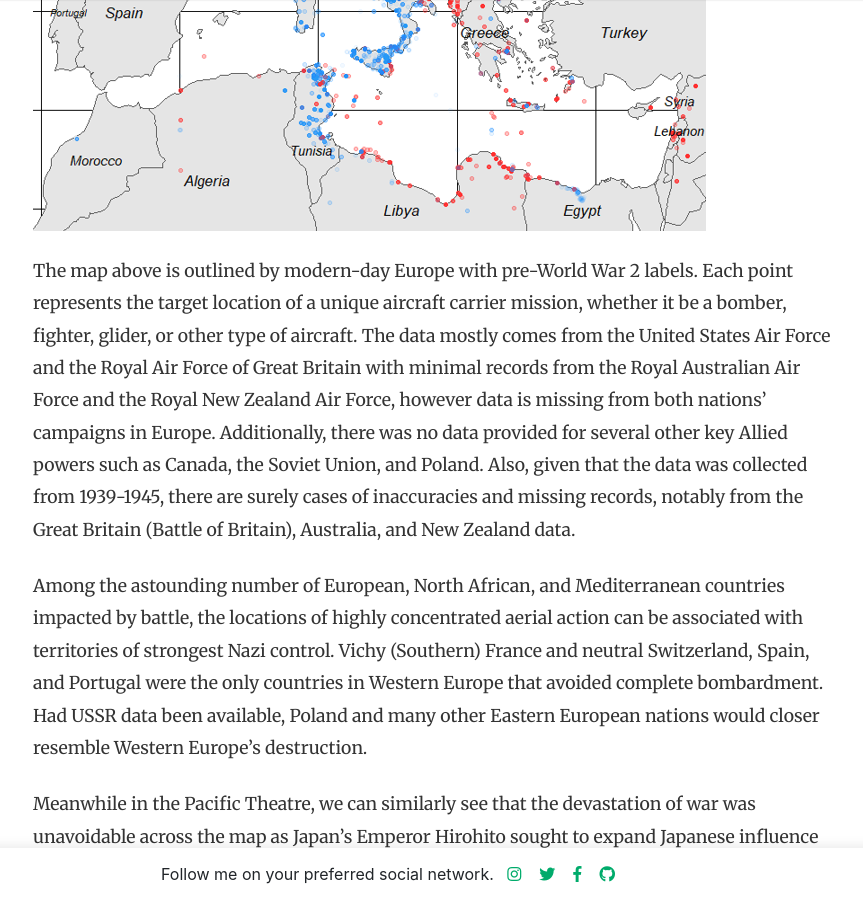
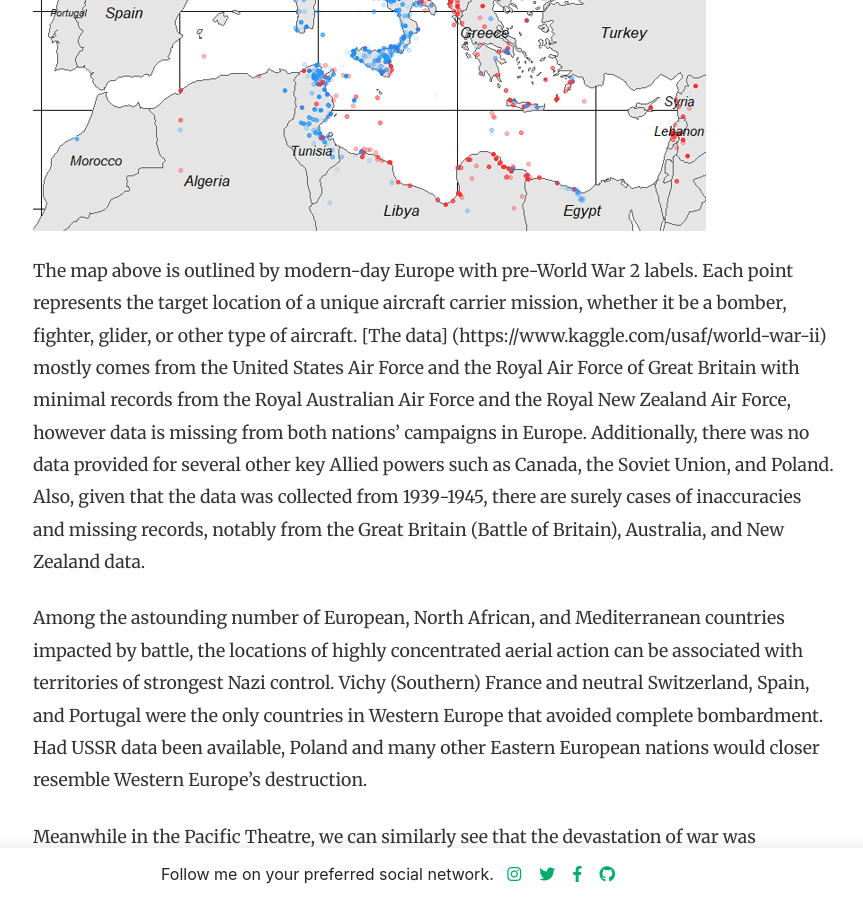
Before and after one commit to malteranalytics/malteranalytics.github.io, a Jekyll site: the page built from _posts/2020-04-01-ww2-strategy.md, in a window 1280 px wide and 900 px high, scrolled down 1191 px. Shown: the whole window, without its empty margins (252-1115 px from the left). Built offline with Jekyll 4.4.1, drawn with Linux system fonts in a browser that asks for light colours; nearby versions of some CDN libraries; comment, search, counter and statistics services are not loaded; some of the changed lines change nothing that is shown; some of the changed text lies outside the part shown.

Commit message:
Update 2020-04-01-ww2-strategy.md

```diff
--- a/_posts/2020-04-01-ww2-strategy.md
+++ b/_posts/2020-04-01-ww2-strategy.md
@@ -18,7 +18,7 @@
 
 
 
-The map above is outlined by modern-day Europe with pre-World War 2 labels. Each point represents the target location of a unique aircraft carrier mission, whether it be a bomber, fighter, glider, or other type of aircraft.  The data mostly comes from the United States Air Force and the Royal Air Force of Great Britain with minimal records from the Royal Australian Air Force and the Royal New Zealand Air Force, however data is missing from both nations' campaigns in Europe.  Additionally, there was no data provided for several other key Allied powers such as Canada, the Soviet Union, and Poland.  Also, given that the data was collected from 1939-1945, there are surely cases of inaccuracies and missing records, notably from the Great Britain (Battle of Britain), Australia, and New Zealand data.
+The map above is outlined by modern-day Europe with pre-World War 2 labels. Each point represents the target location of a unique aircraft carrier mission, whether it be a bomber, fighter, glider, or other type of aircraft.  [The data] (https://www.kaggle.com/usaf/world-war-ii) mostly comes from the United States Air Force and the Royal Air Force of Great Britain with minimal records from the Royal Australian Air Force and the Royal New Zealand Air Force, however data is missing from both nations' campaigns in Europe.  Additionally, there was no data provided for several other key Allied powers such as Canada, the Soviet Union, and Poland.  Also, given that the data was collected from 1939-1945, there are surely cases of inaccuracies and missing records, notably from the Great Britain (Battle of Britain), Australia, and New Zealand data.
 
 
 Among the astounding number of European, North African, and Mediterranean countries impacted by battle, the locations of highly concentrated aerial action can be associated with territories of strongest Nazi control.  Vichy (Southern) France and neutral Switzerland, Spain, and Portugal were the only countries in Western Europe that avoided complete bombardment.  Had USSR data been available, Poland and many other Eastern European nations would closer resemble Western Europe's destruction.
@@ -115,29 +115,29 @@
 
 *Japan Wages War on the U.S.:*
 
-1. https://www.history.com/news/why-did-japan-attack-pearl-harbor
+1. (https://www.history.com/news/why-did-japan-attack-pearl-harbor)
 
 *Eastern European Front/Stalingrad:*
 
-2. https://www.history.com/topics/world-war-ii/battle-of-stalingrad
+2. (https://www.history.com/topics/world-war-ii/battle-of-stalingrad)
 
-3. https://www.nationalww2museum.org/war/articles/eastern-front
+3. (https://www.nationalww2museum.org/war/articles/eastern-front)
 
 *Aircraft Carriers:*
 
-4. http://freepages.rootsweb.com/~webermd1/family/Liberator-Info.html
+4. (http://freepages.rootsweb.com/~webermd1/family/Liberator-Info.html)
 
-5. https://www.militaryfactory.com/aircraft/detail.asp?aircraft_id=80
+5. (https://www.militaryfactory.com/aircraft/detail.asp?aircraft_id=80)
 
-6. https://www.airforcemag.com/article/1008daylight/
+6. (https://www.airforcemag.com/article/1008daylight/)
 
 *D-Day:*
 
-7. https://www.history.com/news/fooling-hitler-the-elaborate-ruse-behind-d-day
+7. (https://www.history.com/news/fooling-hitler-the-elaborate-ruse-behind-d-day)
 
 *Italian war with Germany*
 
-8.	https://www.history.com/this-day-in-history/italy-declares-war-on-germany
+8.	(https://www.history.com/this-day-in-history/italy-declares-war-on-germany)
 
 **Books:**
 
```
